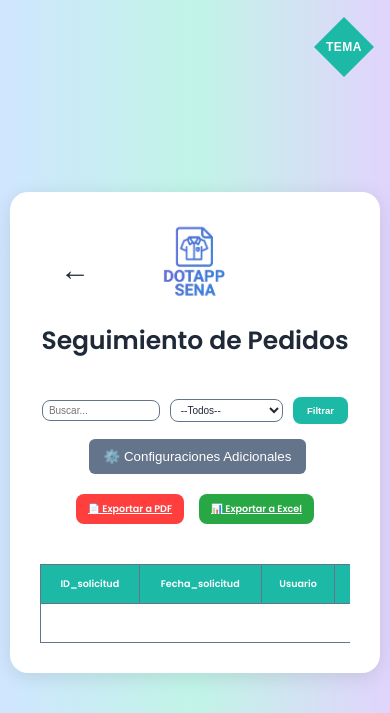
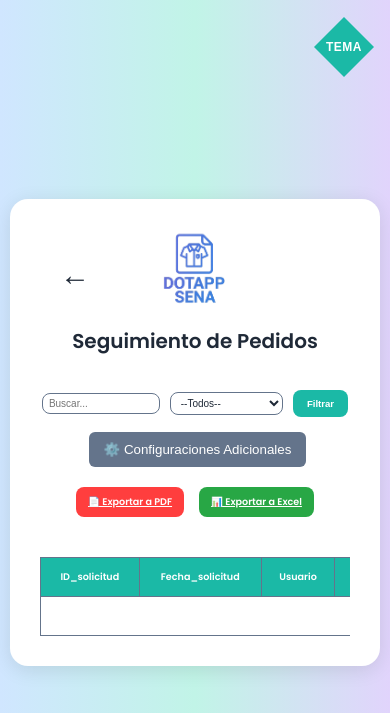
Before and after one commit to joan632/DotappSena, a Django app: page /administrador/seguimiento-pedidos/ in a window 390 px wide. Shown: the top 713 px of the page. Run offline with Django 5.2, Linux system fonts and the light colour scheme; the visitor is signed in with stand-in values (Sample User, id 1); data comes from the database, SQL or seed files in the repository; data that the repository does not hold is empty.

Commit message:
Actualizar styles.css

```diff
--- a/Dotapp/static/css/styles.css
+++ b/Dotapp/static/css/styles.css
@@ -1442,7 +1442,16 @@ footer p {
   .login-card, .registro-card { max-width: 70%; }
   .registro-link button { font-size: 1em; padding: 10px; }
   .btn-back { font-size: 20px; }
-  #slideSync h1 { font-size: 25px; }
+  #slideSync h1 {
+    font-size: 20px;  /* Reducir más el tamaño */
+    max-width: 90vw;  /* Limitar ancho máximo */
+    word-wrap: break-word;  /* Romper palabras largas */
+    overflow-wrap: break-word;  /* Compatibilidad adicional */
+    white-space: normal;  /* Permitir múltiples líneas */
+    line-height: 1.2;  /* Ajustar altura de línea */
+    padding: 0 10px;  /* Agregar padding lateral */
+  }
+
   .filtros input, .filtros select { font-size: 10px; padding: 4px 6px; }
   .btn-export { font-size: 12px; padding: 8px 12px; }
   .usuarios-table, .solicitudes-table, .seguimiento-pedidos-table, .historial-usuario-table { min-width: 400%; font-size: 0.6rem; }
```
